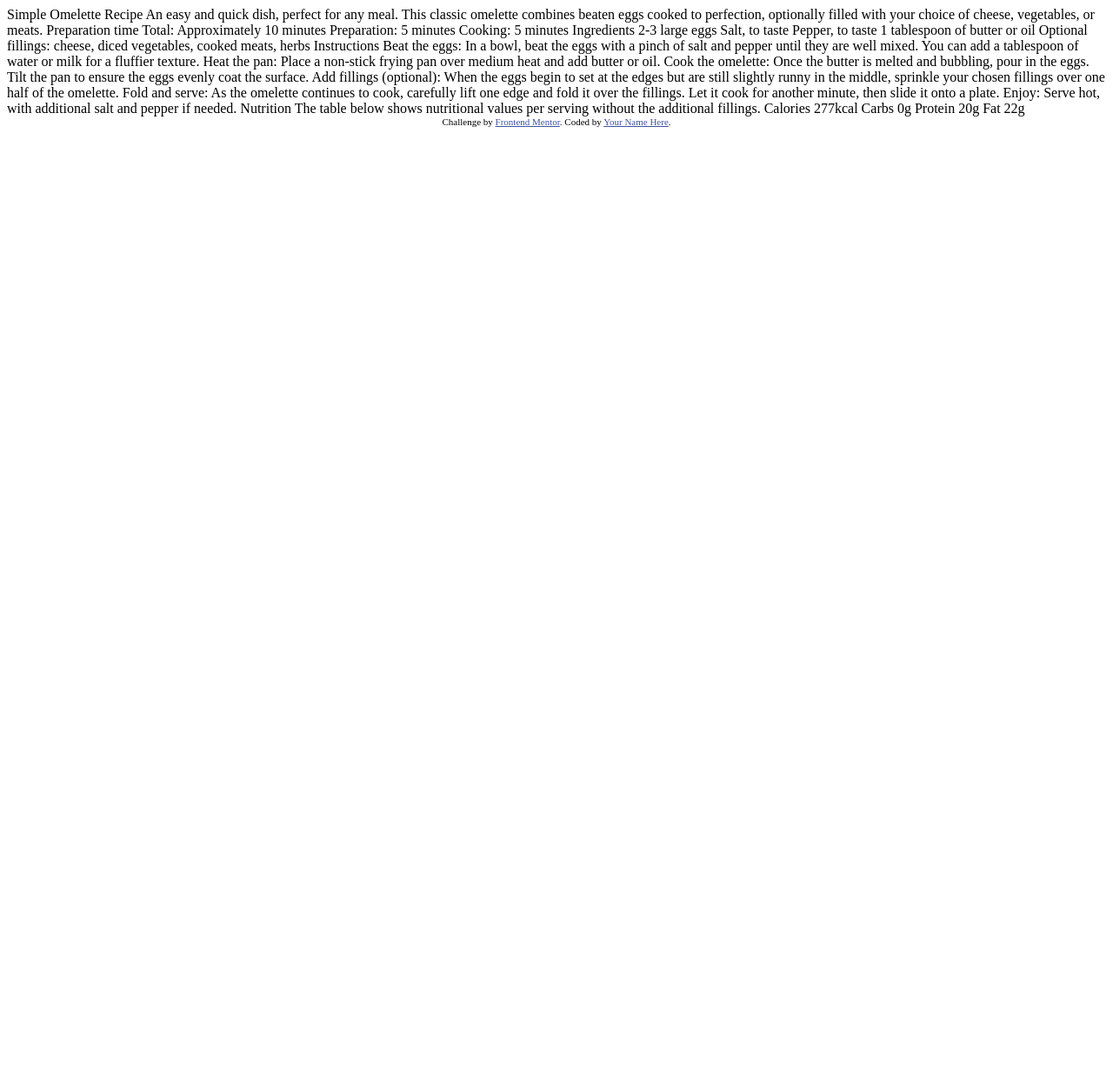
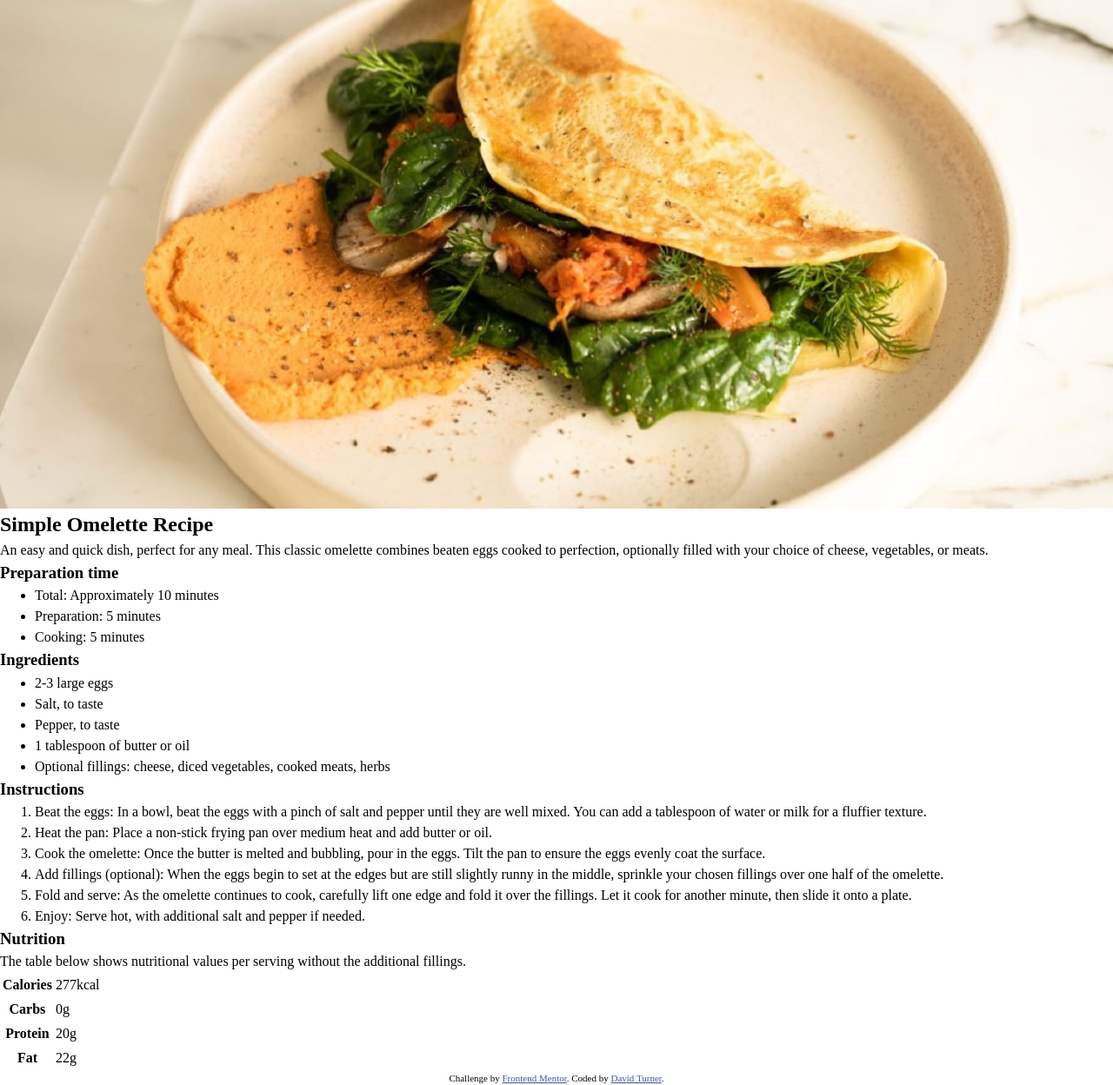
Before and after one commit to brodiewebdt/fem-recipe-page, a plain HTML site: page index.html in a window 1280 px wide. Shown: the whole page at 87% size. Before the commit the page ends 800 px from the top, so only its background shows below. Drawn offline with Linux system fonts and the light colour scheme.

Commit message:
Update index.html

```diff
--- a/css/styles.css
+++ b/css/styles.css
@@ -0,0 +1,7 @@
+.attribution {
+  font-size: 11px;
+  text-align: center;
+}
+.attribution a {
+  color: hsl(228, 45%, 44%);
+}
--- a/index.html
+++ b/index.html
@@ -1,77 +1,93 @@
 <!DOCTYPE html>
 <html lang="en">
-<head>
-  <meta charset="UTF-8">
-  <meta name="viewport" content="width=device-width, initial-scale=1.0"> <!-- displays site properly based on user's device -->
+  <head>
+    <meta charset="UTF-8" />
+    <meta name="viewport" content="width=device-width, initial-scale=1.0" />
+    <!-- displays site properly based on user's device -->
 
-  <link rel="icon" type="image/png" sizes="32x32" href="./assets/images/favicon-32x32.png">
+    <link rel="icon" type="image/png" sizes="32x32" href="./assets/images/favicon-32x32.png" />
 
-  <title>Frontend Mentor | Recipe page</title>
+    <title>Frontend Mentor | Recipe page</title>
+    <!-- Reset CSS -->
+    <link rel="stylesheet" href="css/josh-comeau-reset.css" />
+    <!-- Custom CSS -->
+    <link rel="stylesheet" href="css/styles.css" />
+  </head>
+  <body>
+    <main>
+      <article class="recipe recipe-card">
+        <div class="wrapper">
+          <div class="recipe__image">
+            <img src="assets/images/image-omelette.jpeg" alt="a vegetable stuffed omelette on a white plate" />
+          </div>
+          <!-- /.recipe__image -->
+          <h2 class="recipe__title">Simple Omelette Recipe</h2>
+          <p class="recipe__description">An easy and quick dish, perfect for any meal. This classic omelette combines beaten eggs cooked to perfection, optionally filled with your choice of cheese, vegetables, or meats.</p>
+          <section class="preparation">
+            <h3 class="preparation__title">Preparation time</h3>
+            <ul class="preparation__list">
+              <li><span>Total: </span>Approximately 10 minutes</li>
+              <li><span>Preparation: </span>5 minutes</li>
+              <li><span>Cooking: </span>5 minutes</li>
+            </ul>
+          </section>
+          <!-- /.preparation -->
+          <section class="ingredients">
+            <h3 class="ingredients__title">Ingredients</h3>
+            <ul class="ingredients__list">
+              <li>2-3 large eggs</li>
+              <li>Salt, to taste</li>
+              <li>Pepper, to taste</li>
+              <li>1 tablespoon of butter or oil</li>
+              <li>Optional fillings: cheese, diced vegetables, cooked meats, herbs</li>
+            </ul>
+          </section>
+          <!-- /.ingredients -->
+          <section class="instructions">
+            <h3 class="instructions__title">Instructions</h3>
+            <ol class="instructions__list">
+              <li><span>Beat the eggs: </span>In a bowl, beat the eggs with a pinch of salt and pepper until they are well mixed. You can add a tablespoon of water or milk for a fluffier texture.</li>
+              <li><span>Heat the pan: </span>Place a non-stick frying pan over medium heat and add butter or oil.</li>
+              <li><span>Cook the omelette: </span>Once the butter is melted and bubbling, pour in the eggs. Tilt the pan to ensure the eggs evenly coat the surface.</li>
+              <li><span>Add fillings (optional): </span>When the eggs begin to set at the edges but are still slightly runny in the middle, sprinkle your chosen fillings over one half of the omelette.</li>
+              <li><span>Fold and serve: </span>As the omelette continues to cook, carefully lift one edge and fold it over the fillings. Let it cook for another minute, then slide it onto a plate.</li>
+              <li><span>Enjoy: </span>Serve hot, with additional salt and pepper if needed.</li>
+            </ol>
+          </section>
+          <!-- /.instructions -->
+          <section class="nutrition">
+            <h3 class="nutrition__title">Nutrition</h3>
+            <p class="nutrition__description">The table below shows nutritional values per serving without the additional fillings.</p>
+            <div class="nutrition__values">
+              <table>
+                <tbody>
+                  <tr>
+                    <th>Calories</th>
+                    <td>277kcal</td>
+                  </tr>
+                  <tr>
+                    <th>Carbs</th>
+                    <td>0g</td>
+                  </tr>
+                  <tr>
+                    <th>Protein</th>
+                    <td>20g</td>
+                  </tr>
+                  <tr>
+                    <th>Fat</th>
+                    <td>22g</td>
+                  </tr>
+                </tbody>
+              </table>
+            </div>
+            <!-- /.nutrition__values -->
+          </section>
+          <!-- /.nutrition -->
+        </div>
+        <!-- /.wrapper -->
+      </article>
+    </main>
 
-  <!-- Feel free to remove these styles or customise in your own stylesheet 👍 -->
-  <style>
-    .attribution { font-size: 11px; text-align: center; }
-    .attribution a { color: hsl(228, 45%, 44%); }
-  </style>
-</head>
-<body>
-
-  Simple Omelette Recipe
-
-  An easy and quick dish, perfect for any meal. This classic omelette combines beaten eggs cooked
-  to perfection, optionally filled with your choice of cheese, vegetables, or meats.
-
-  Preparation time
-
-  Total: Approximately 10 minutes
-  Preparation: 5 minutes
-  Cooking: 5 minutes
-
-  Ingredients
-
-  2-3 large eggs
-  Salt, to taste
-  Pepper, to taste
-  1 tablespoon of butter or oil
-  Optional fillings: cheese, diced vegetables, cooked meats, herbs
-
-  Instructions
-
-  Beat the eggs: In a bowl, beat the eggs with a pinch of salt and pepper until they are well mixed.
-  You can add a tablespoon of water or milk for a fluffier texture.
-
-  Heat the pan: Place a non-stick frying pan over medium heat and add butter or oil.
-
-  Cook the omelette: Once the butter is melted and bubbling, pour in the eggs. Tilt the pan to ensure
-  the eggs evenly coat the surface.
-
-  Add fillings (optional): When the eggs begin to set at the edges but are still slightly runny in the
-  middle, sprinkle your chosen fillings over one half of the omelette.
-
-  Fold and serve: As the omelette continues to cook, carefully lift one edge and fold it over the
-  fillings. Let it cook for another minute, then slide it onto a plate.
-
-  Enjoy: Serve hot, with additional salt and pepper if needed.
-
-  Nutrition
-
-  The table below shows nutritional values per serving without the additional fillings.
-
-  Calories
-  277kcal
-
-  Carbs
-  0g
-
-  Protein
-  20g
-
-  Fat
-  22g
-
-  <div class="attribution">
-    Challenge by <a href="https://www.frontendmentor.io?ref=challenge" target="_blank">Frontend Mentor</a>.
-    Coded by <a href="#">Your Name Here</a>.
-  </div>
-</body>
+    <div class="attribution">Challenge by <a href="https://www.frontendmentor.io?ref=challenge" target="_blank">Frontend Mentor</a>. Coded by <a href="https://github.com/brodiewebdt">David Turner</a>.</div>
+  </body>
 </html>
```
